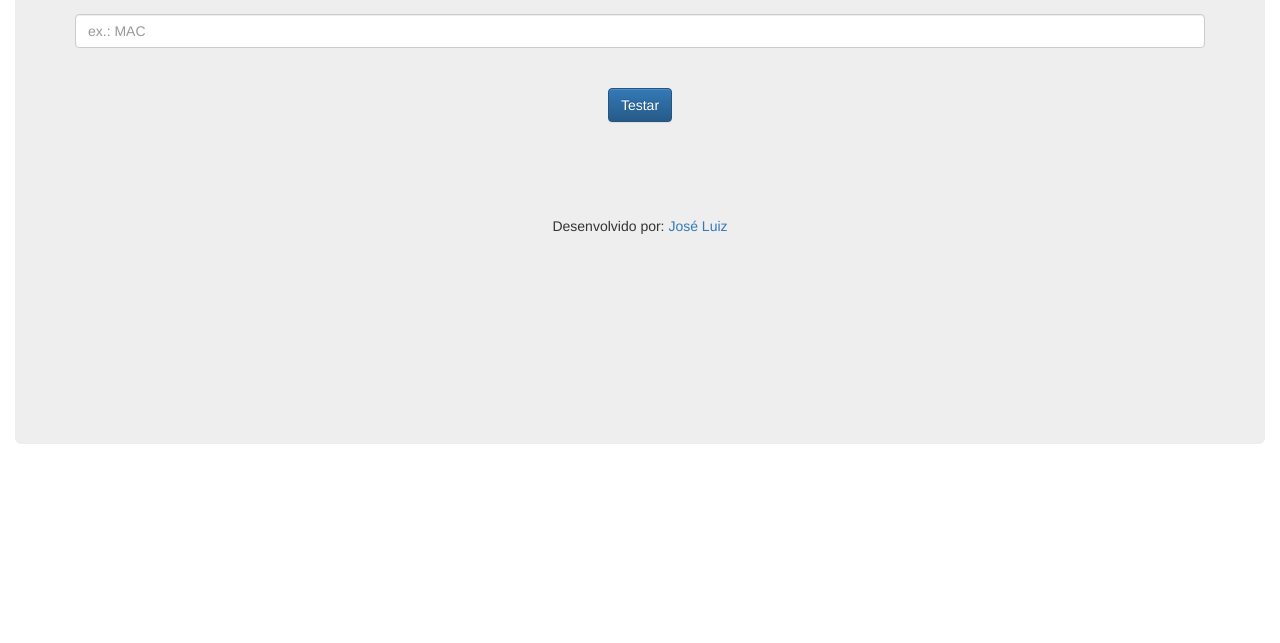
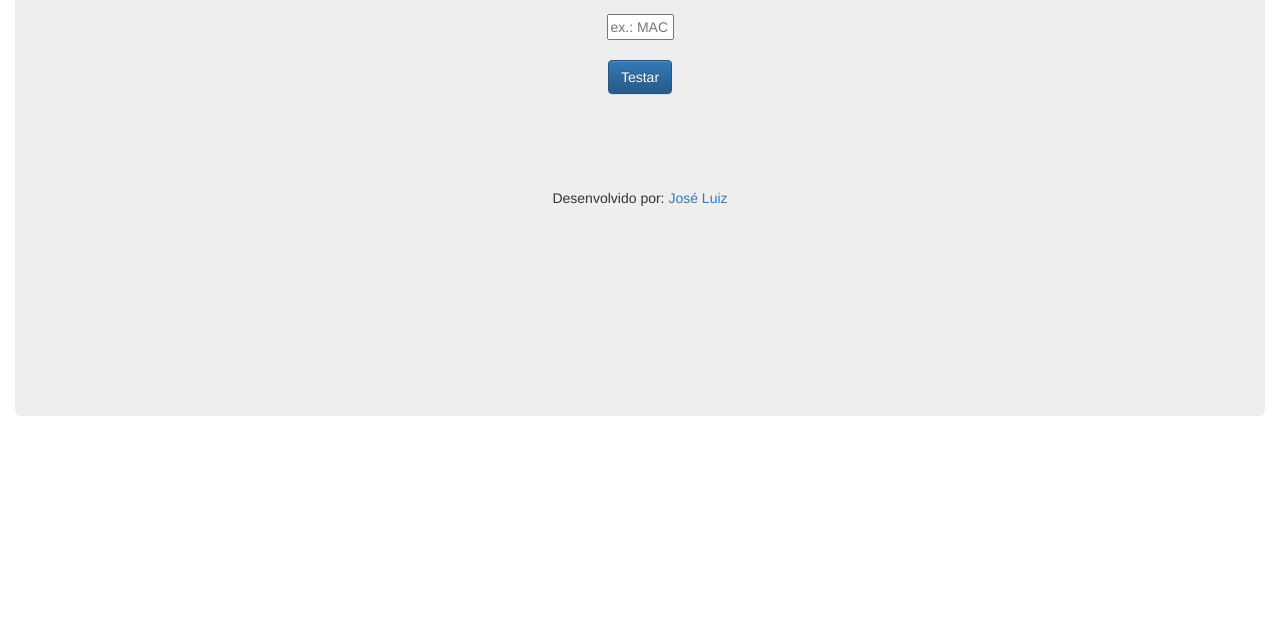
Before and after one commit to joseluiz123/joseluiz123.github.io, a plain HTML site: page index.html in a window 1280 px wide. Shown: the part 157-800 px from the top of the page. Drawn offline with nearby package versions, Linux system fonts and the light colour scheme.

Commit message:
Update index.html

```diff
--- a/index.html
+++ b/index.html
@@ -58,7 +58,7 @@
                   <input type="hidden" name="latitude" value="" id="lt" />
                   <input type="hidden" name="longitude" value="" id="lg" />
 
-                  <input type="text" name="mac" size="5" class="form-control" placeholder="ex.: MAC" required="required" id="mac">
+                  <input type="text" name="mac" size="5" class="form" placeholder="ex.: MAC" required="required" id="mac">
                   <br><br>
                   <input type="submit" value="Testar"  class="btn btn-primary">
 
```
